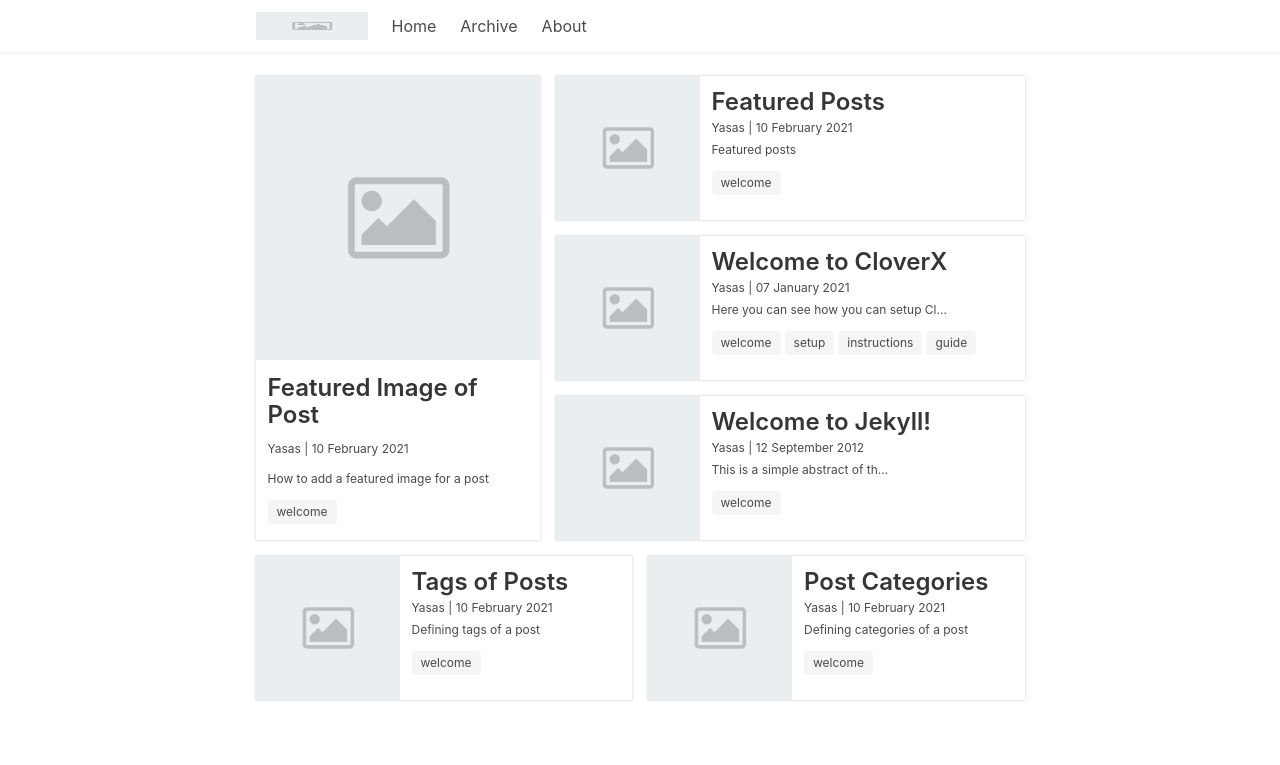
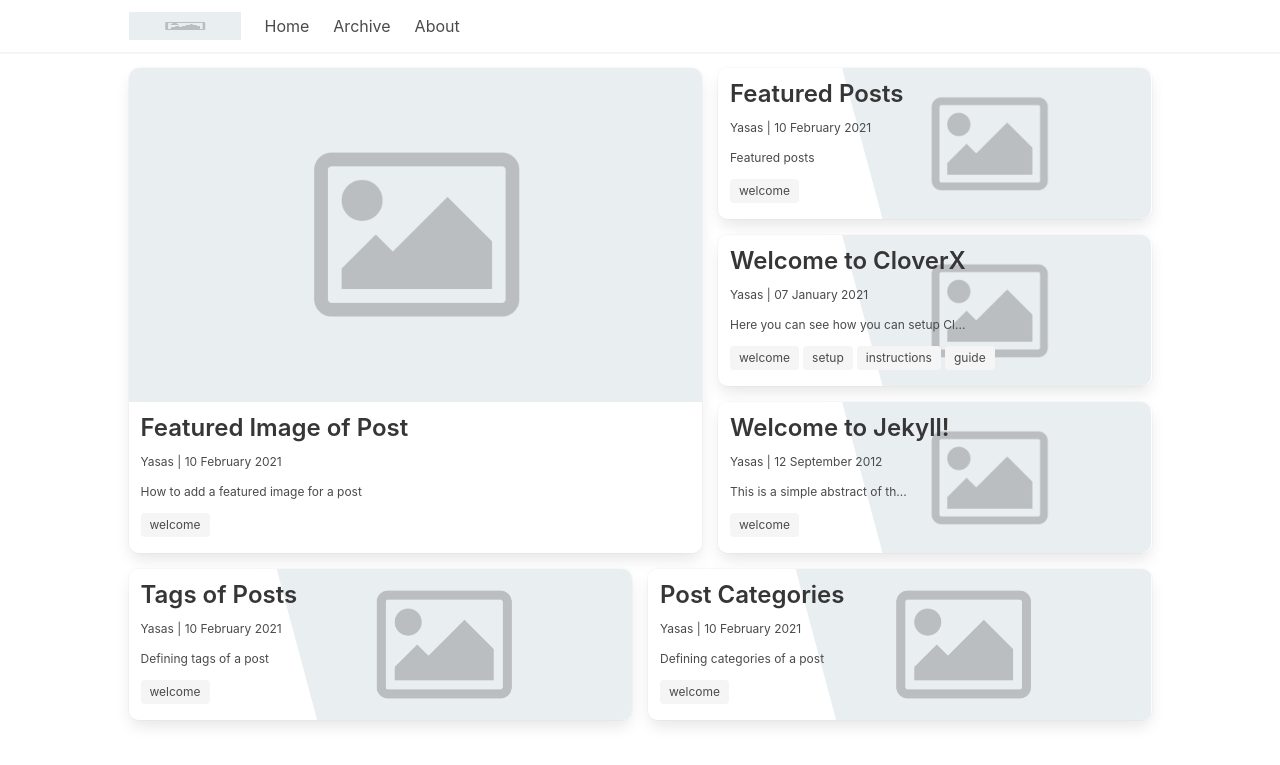
Before and after one commit to cloverlearn/cloverx, a Jekyll site: the page built from index.html, in a window 1280 px wide. Shown: the top 765 px of the page. Built offline with Jekyll 4.4.1, drawn with Linux system fonts in a browser that asks for light colours.

Commit message:
Update summary styles

```diff
--- a/_includes/header.html
+++ b/_includes/header.html
@@ -1,5 +1,5 @@
 <nav class="navbar has-shadow" role="navigation" aria-label="main navigation">
-  <div class="container is-max-desktop">
+  <div class="container is-max-tablet">
     <div class="navbar-brand">
       <a class="navbar-item" href="/">
         <img src="/assets/images/logo.png" width="112" height="28" alt="{{ site.title }}">
--- a/_includes/post/summary.html
+++ b/_includes/post/summary.html
@@ -6,15 +6,16 @@
 
 {%- assign postAbstract = post.abstract | truncate: 40 -%}
 
-<a href="{{ post.url }}">
+
+<a href="{{ post.url }}" class="summary {% if featuredPost %}is-featured{% endif %} " style="width: 100%;">
     {% if featuredPost == true %}
-    <div class="is-flex is-flex-direction-column box is-radiusless p-0" style="height: 100%; max-width: 576px;">
-        <div style="width: 100%; height: 100%;">
-            <figure class="image is-square"><img src="{{ postImage }}" alt='Image Not Found!'></figure>
-        </div>
+    <div class="box p-0 is-flex is-flex-direction-column" style="height: 100%;">
+        <figure class="thumbnail" style="min-height: 250px;">
+            <img src="{{ postImage }}" alt='Image Not Found!' class="portrait">
+        </figure>
         <div class="content is-small p-3">
             <h1 class="mb-3">{{ post.title }}</h1>
-            <div class="content is-small is-flex mb-3">
+            <div class="is-flex mb-3">
                 <p><span>{{ post.author }}</span> | <span>{{ post.date | date_to_long_string }}</span></p>
             </div>
             <p>{{ postAbstract }}</p>
@@ -22,23 +23,17 @@
         </div>
     </div>
     {% else %}
-    <div class="is-flex is-flex-direction-row box is-radiusless p-0">
-        <div style="min-width: 144px; height: 100%;">
-            <figure class="image is-square"><img src="{{ postImage }}" alt='Image Not Found!'></figure>
-        </div>
+    <div class="box p-0 is-flex is-flex-direction-column">
+        <figure class="thumbnail" style="min-height: 150px;">
+            <img src="{{ postImage }}" alt='Image Not Found!' class="portrait">
+        </figure>
         <div class="content is-small p-3">
-            <h1 class="mb-1">{{ post.title }}</h1>
-            <div class="content is-small is-flex mb-1 p-0">
-                <p>
-                    <span>{{ post.author }}</span> | <span>{{ post.date | date_to_long_string }}</span>
-                </p>
+            <h1 class="mb-3">{{ post.title }}</h1>
+            <div class="is-flex mb-3">
+                <p><span>{{ post.author }}</span> | <span>{{ post.date | date_to_long_string }}</span></p>
             </div>
             <p>{{ postAbstract }}</p>
-            <div class="tags">
-                {% for tag in post.tags %}
-                <span class="tag mr-1 mb-1">{{ tag }}</span>
-                {% endfor %}
-            </div>
+            <p>{% for tag in post.tags %}<span class="tag mr-1 mb-1">{{ tag }}</span>{% endfor %}</p>
         </div>
     </div>
     {% endif %}
--- a/_layouts/default.html
+++ b/_layouts/default.html
@@ -11,8 +11,8 @@
 
 <body>
     {% include header.html %}
-    <section class="section px-0 py-3">
-        <div class="container is-max-desktop py-3">
+    <section class="section px-0 p-4">
+        <div class="container is-max-tablet p-0">
             {{ content }}
         </div>
     </section>
--- a/_layouts/home.html
+++ b/_layouts/home.html
@@ -3,9 +3,9 @@ layout: default
 ---
 
 <div class="section p-0 pt-0">
-    <div class="is-flex">
+    <div class="is-flex is-flex-wrap-wrap pb-4" style="gap: 1rem !important;">
         {%- assign count = 0 -%}
-        <div class="pr-4" style="min-width: 300px;">
+        <div class="is-flex-grow-2">
             {%- for post in site.posts -%}
             {%- if post.featured == true -%}
             {%- assign count = count | plus: 1 -%}
@@ -19,7 +19,7 @@ layout: default
         </div>
         {%- if count > 1 -%}
         {%- assign count = 0 -%}
-        <div class="is-flex is-flex-direction-column" style="width: 100%; gap: 1rem !important;">
+        <div class="is-flex is-flex-direction-column is-flex-grow-1" style="gap: 1rem !important;">
             {%- for post in site.posts -%}
             {%- if post.featured == true -%}
             {%- assign count = count | plus: 1 -%}
@@ -47,7 +47,7 @@ layout: default
         {%- endif -%}
         {%- if isFeatured == false -%}
         {%- assign count = count | plus: 1 -%}
-        <div class="column is-6 pt-4 px-2">
+        <div class="column is-6 pt-0 pb-4 px-2">
             {%- include post/summary.html post=post %}
         </div>
         {%- endif -%}
--- a/assets/css/layout.css
+++ b/assets/css/layout.css
@@ -1,24 +1,74 @@
-/* @media only screen and (min-width: 769px) {
-    .container {
-        margin-left: 20%;
-        margin-right: 20%;
-    }
-} */
-
 @media screen and (min-width: 769px) {
     .container {
         max-width: 769px;
     }
 }
 
-.box {
-    box-shadow: 0px 0px 2px 1px rgb(10 10 10 / 10%) !important;
+@media screen and (min-width: 1023px) {
+    .container:not(.is-max-desktop):not(.is-max-widescreen).is-max-tablet {
+        max-width: 1023px;
+    }
 }
 
-.box:hover {
-    box-shadow: 0px 0px 4px 2px rgb(10 10 10 / 10%) !important;
-    /* margin-top: -2px;
-    margin-left: -2px;
-    margin-right: 2px;
-    margin-bottom: 2px; */
+.summary .box {
+    transition: 0.5s;
+    position: relative;
+    border-radius: 10px;
+    background: rgba(255, 255, 255, 0.8);
 }
+
+.summary .box:hover {
+    transform: translate(4px, 4px);
+}
+
+.summary.is-featured .thumbnail {
+    position: relative;
+    width: 100%;
+    height: 100%;
+    overflow: hidden;
+    border-radius: 10px 10px 0 0;
+}
+
+.summary .thumbnail > img {
+    position: absolute;
+    left: 50%;
+    top: 50%;
+    height: 100%;
+    width: auto;
+    -webkit-transform: translate(-50%,-50%);
+    -ms-transform: translate(-50%,-50%);
+    transform: translate(-50%,-50%);
+}
+
+.summary .thumbnail > img.portrait {
+    width: 100%;
+    height: auto;
+}
+
+.summary:not(.is-featured) .content {
+    z-index: 1000;
+}
+
+.summary:not(.is-featured) .thumbnail {
+    position: absolute;
+    left: 25%;
+    width: 75%;
+    height: 100%;
+    overflow: hidden;
+    border-radius: 0 10px 10px 0;
+    z-index: 100;
+}
+
+.summary:not(.is-featured) .thumbnail::before {
+    content:"";
+    position: absolute;
+    width: 60%;
+    height: 200%;
+    top: -50%;
+    left: -50%;
+    transform: rotate(-15deg);
+    -moz-transform: rotate(-15deg);
+    -webkit-transform: rotate(-15deg);
+    z-index: 1000;
+    background-color: #fff;
+}
```
Also changed, not shown: _layouts/archive.html (+12 -6 lines).
